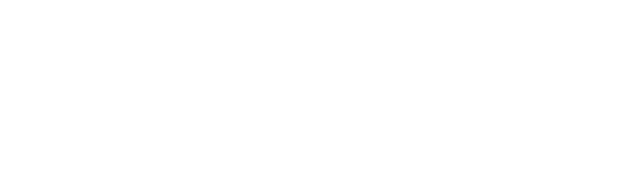
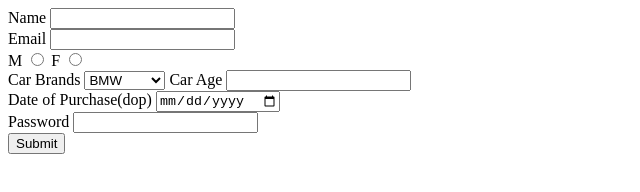
Before and after one commit to acciojob/car-insurance-form-SujanDevaraj, a website: page main.html in a window 1280 px wide. Shown: the whole page, without its empty margins (0-640 px from the left). Drawn offline with Linux system fonts and the light colour scheme.

Commit message:
created a submission

```diff
--- a/main.html
+++ b/main.html
@@ -4,12 +4,44 @@
 
 <head>
 	<link rel="stylesheet" href="styles.css">
+	<title>Car Insurance Registration Form</title>
 </head>
 
 <body>
 	<!-- the entire body must be written by student -->
     <script type="text/javascript" src="./script.js">
 </script>
+	<form action="#" method="post">
+		<label for="name">Name</label>
+		<input type="text" id="name" required><br>
+
+		<label for="email">Email</label>
+		<input type="email" id="email" required><br>
+
+		<label for="genderm">M</label>
+		<input type="radio" id="genderm" name="gender" required>
+		<label for="genderf">F</label>
+		<input type="radio" id="genderf" name="gender" required><br>
+
+		<label for="cars">Car Brands</label>
+		<select id="cars">
+			<option>BMW</option>
+			<option>Audi</option>
+			<option>Mercedez</option>
+		</select>
+
+		<label for="carage">Car Age</label>
+		<input type="number" id="carage" required><br>
+
+		<label for="dop">Date of Purchase(dop)</label>
+		<input type="date" id="dop" required><br>
+
+		<label for="password">Password</label>
+		<input type="password" id="password" required><br>
+
+		<button type="submit">Submit</button>
+
+	</form>
 
 </body>
 
```
